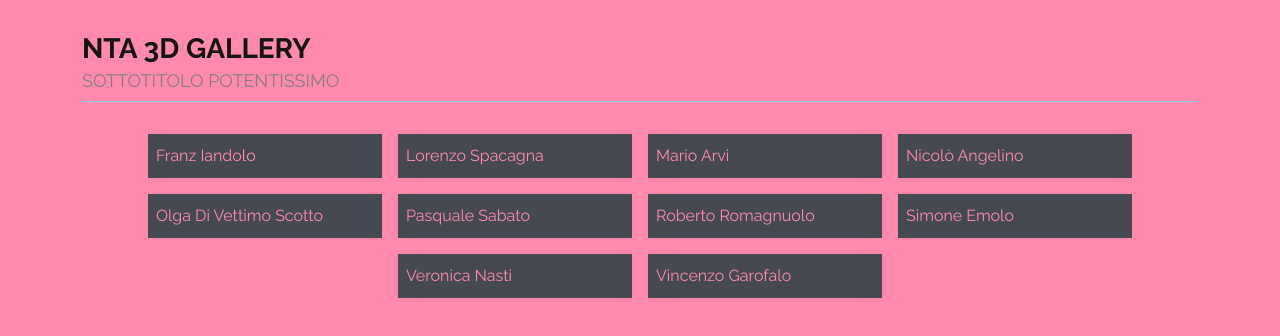
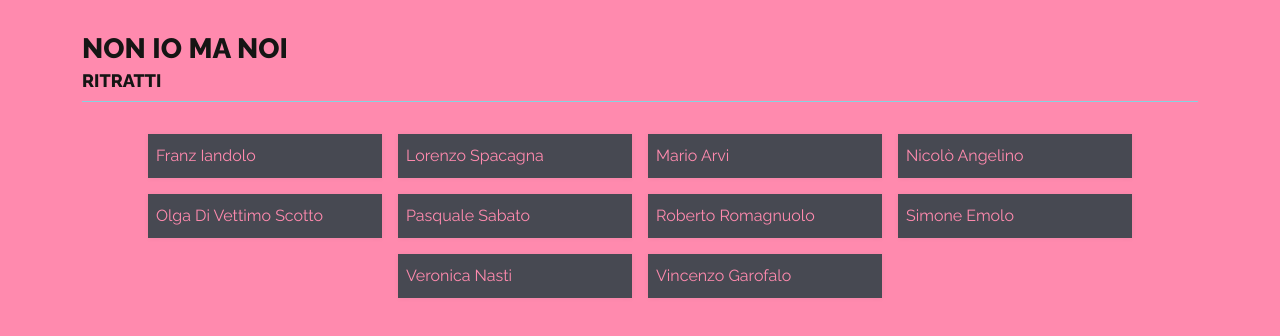
Before and after one commit to Buchettoxpopo/noniomanoi, a plain HTML site: page index.html in a window 1280 px wide. Drawn offline with Linux system fonts and the light colour scheme; a web font is replaced by a local one.

Commit message:
Add files via upload

```diff
--- a/demo.css
+++ b/demo.css
@@ -118,15 +118,15 @@ h2 span {
 .ScriptHeader h1{
     color: #151514;
     font-size: 28px;
-    font-weight: 700;
+    font-weight: 800;
     margin: 0;
     line-height: normal;
 	text-transform:uppercase;
 }
 .ScriptHeader h2 {
-    color: #81807f;
+    color: #151514;
     font-size: 18px;
-    font-weight: 400;
+    font-weight: 800;
     margin: 5px 0 0;
     line-height: normal;
 	text-transform:uppercase;
--- a/index.html
+++ b/index.html
@@ -4,7 +4,7 @@
     <meta charset="UTF-8" />
     <meta http-equiv="X-UA-Compatible" content="IE=edge,chrome=1">
     <meta name="viewport" content="width=device-width, initial-scale=1.0">
-    <title>NTa 3d Gallery Demo</title>
+    <title>NON IO MA NOI</title>
     <meta name="description" content="Database 3D Nta" />
     <meta name="author" content="Codeconvey" />
     <!--Only for demo purpose - no need to add.-->
@@ -19,8 +19,8 @@
     <div class="rt-container">
     	<div class="col-rt-12">
         	<div class="rt-heading">
-            	<h1>NTA 3D Gallery</h1>
-            	<h2>sottotitolo potentissimo</h2>
+            	<h1>NON IO MA NOI</h1>
+            	<h2>RITRATTI</h2>
             </div>
         </div>
     </div>
```
